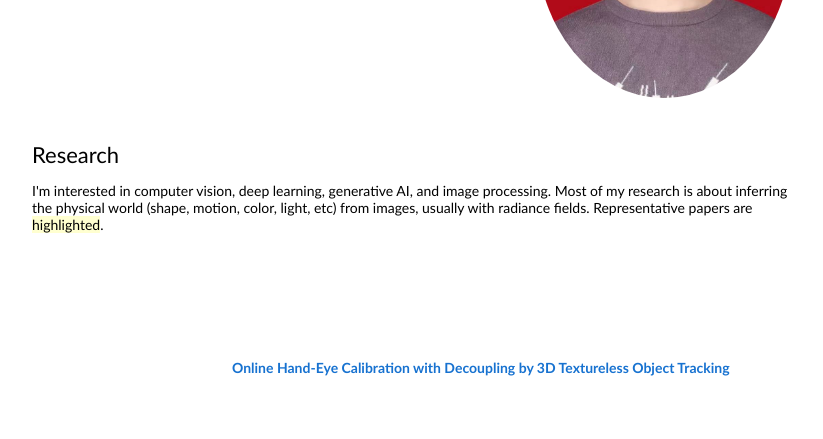
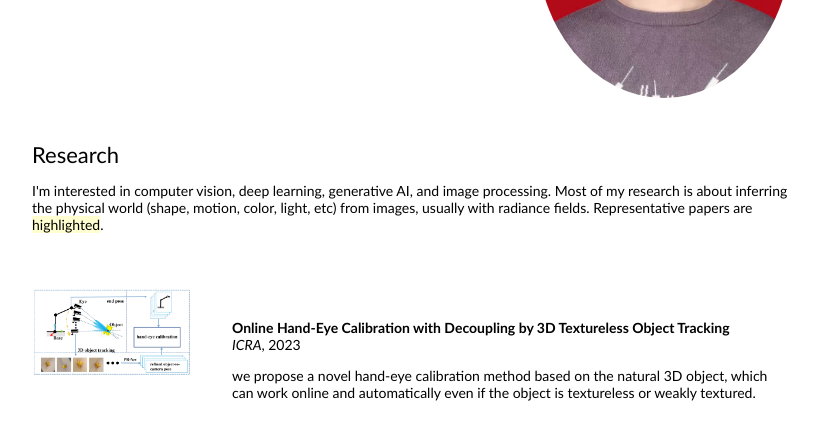
Before and after one commit to JinLi998/jl-home, a plain HTML site: page index.html in a window 1280 px wide. Shown: the part 245-684 px from the top of the page, without its empty margins (228-1051 px from the left). Drawn offline with Linux system fonts and the light colour scheme.

Commit message:
Update index.html

```diff
--- a/index.html
+++ b/index.html
@@ -59,11 +59,11 @@
     <tr onmouseout="smerf_stop()" onmouseover="smerf_start()">
       <td style="padding:20px;width:25%;vertical-align:middle">
         <div class="one">
-<!--           <div class="two" id='smerf_image'><video  width=100% muted autoplay loop>
-          <source src="images/smerf.mp4" type="video/mp4">
-          Your browser does not support the video tag.
+          <div class="two" id='smerf_image'><video  width=100% muted autoplay loop>
+          <!-- <source src="images/smerf.mp4" type="video/mp4">
+          Your browser does not support the video tag. -->
           </video></div>
-          <img src='images/smerf.jpg' width=100%>
+          <img src='images/hand-eye.png' width=100%>
         </div>
         <script type="text/javascript">
           function smerf_start() {
@@ -74,12 +74,33 @@
             document.getElementById('smerf_image').style.opacity = "0";
           }
           smerf_stop()
-        </script> -->
+        </script>
       </td>
       <td style="padding:20px;width:75%;vertical-align:middle">
-        <a href="https://ieeexplore.ieee.org/abstract/document/10161340/">
+        <!-- <a href="https://smerf-3d.github.io/"> -->
           <span class="papertitle">Online Hand-Eye Calibration with Decoupling by 3D Textureless Object Tracking</span>
-        </a>
+        <!-- </a> -->
+        <!-- <br>
+		<a href="http://www.stronglyconvex.com/about.html">Daniel Duckworth*</a>,
+		<a href="https://phogzone.com/">Peter Hedman*</a>,
+		<a href="https://creiser.github.io/">Christian Reiser</a>,
+		<a href="">Peter Zhizhin</a>,
+		<a href="">Jean-François Thibert</a>,
+        <a href="https://lucic.ai/">Mario Lučić</a>,
+        <a href="https://szeliski.org/">Richard Szeliski</a>,
+		<strong>Jonathan T. Barron</strong> -->
+        <br>
+        <em>ICRA</em>, 2023
+        <!-- <br>
+        <a href="https://smerf-3d.github.io/">project page</a>
+        /
+        <a href="https://www.youtube.com/watch?v=zhO8iUBpnCc">video</a>
+        /
+        <a href="https://arxiv.org/abs/2312.07541">arXiv</a> -->
+        <p></p>
+        <p>
+          we propose a novel hand-eye calibration method based on the natural 3D object, which can work online and automatically even if the object is textureless or weakly textured.
+        </p>
       </td>
     </tr>
 
```
